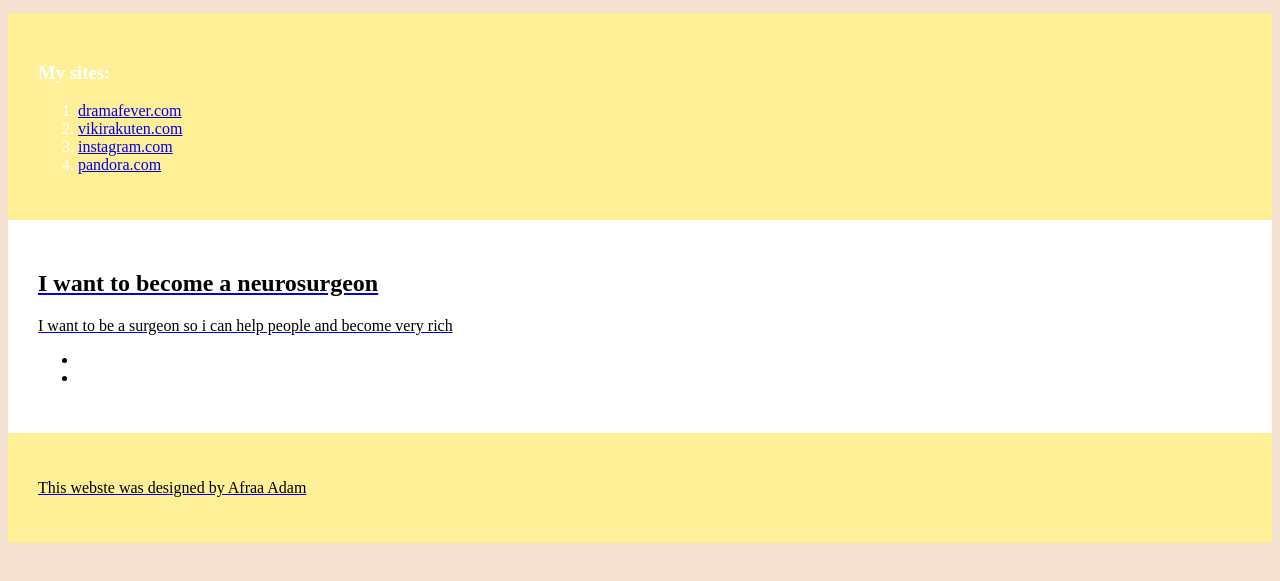
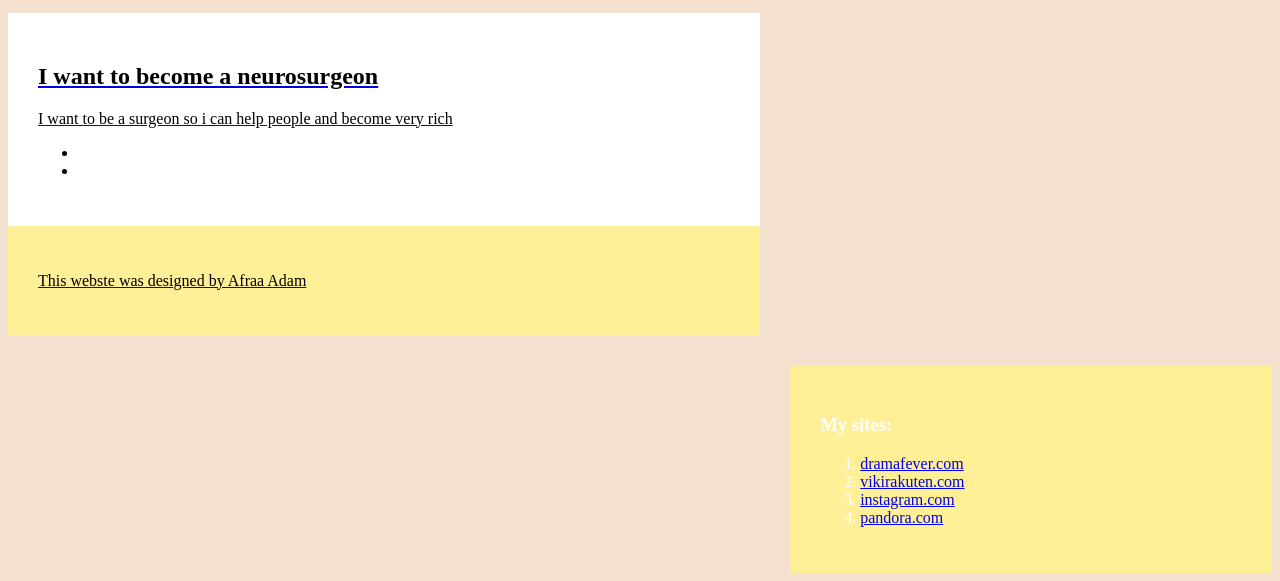
Before and after one commit to dolphins123/ocean, a plain HTML site: page index.html in a window 1280 px wide. Shown: the part 697-1278 px from the top of the page. Before the commit the page ends 1248 px from the top, so only its background shows below. Drawn offline with Linux system fonts and the light colour scheme.

Commit message:
Update styles.css

```diff
--- a/styles.css
+++ b/styles.css
@@ -22,20 +22,27 @@ H1 {
   text-align: center;
 }
 main {
-    padding-top: 15px;
-
+   padding-top: 15px;
+   display: grid;
+   grid-templat-areas:
+      'aside artile article'
+      'aside footer footer';
+   grid-gap: 30px;
 }
 aside {
+  grid-area: aside;
   padding: 30px;
   background-color:#ffef96;
   color: white;
 }
 article {
+  grid-area: article;
   padding: 30px;
   background-color: white;
   color: black;
 }
 footer {
+  grid-area: footer;
   padding: 30px;
   background-color:#ffef96;
   color:black;
```
